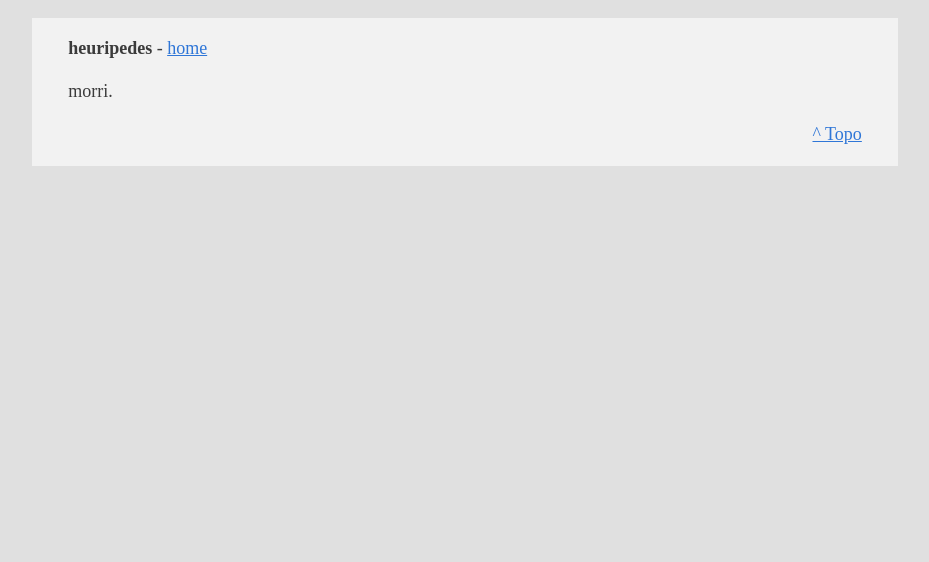
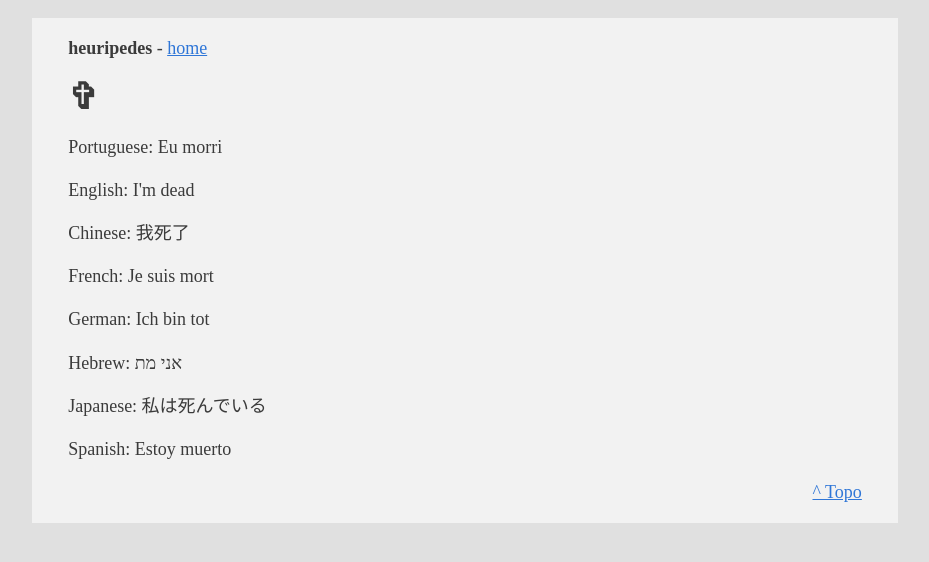
Before and after one commit to heuripedes/heuripedes.github.com, a Jekyll site: the page built from index.html, in a window 1280 px wide. Shown: the top 562 px of the page, without its empty margins (175-1104 px from the left). Built offline with Jekyll 4.4.1, drawn with Linux system fonts in a browser that asks for light colours; some web fonts are replaced; Markdown is read by kramdown in place of the engine named in the settings.

Commit message:
Update index.html

```diff
--- a/index.html
+++ b/index.html
@@ -4,19 +4,21 @@ title: home
 ---
 <!--<h1>Quem sou eu?</h1>
 <p>
-Meu nome é Higor Eurípedes, tenho 21 anos. Sou estudante da área de tecnologia
-da informação.
+Meu nome é Higor.
 </p>
-<h1>O que tem de bom por aqui?</h1>
-<p>
-Não muito. Eu só escrevo ocasionalmente. Ah! E eu não tenho nenhuma intenção de
-cobrir um determinado assunto, vou postando o que der na telha mesmo.
-</p>
-<p>De qualquer forma, isso é o que eu já produzi:</p>
+
 <ul>
 	{% for post in site.posts %}
 	<li><span>{{ post.date | date_to_string }}</span> - <a href="{{ post.url }}">{{ post.title }}</a></li>
 	{% endfor %}
 </ul>
 -->
-<p>morri.</p>
+<h1>✞</h1>
+<p>Portuguese: Eu morri</p>
+<p>English: I'm dead</p>
+<p>Chinese: 我死了</p>
+<p>French: Je suis mort</p>
+<p>German: Ich bin tot</p>
+<p>Hebrew: אני מת</p>
+<p>Japanese: 私は死んでいる</p>
+<p>Spanish: Estoy muerto</p>
```
